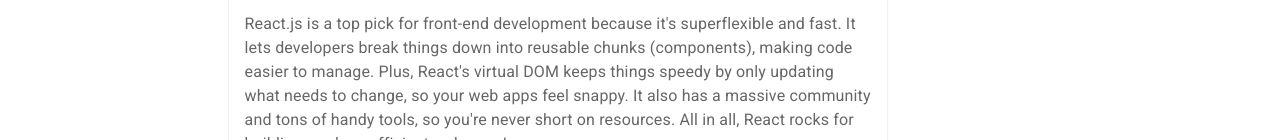
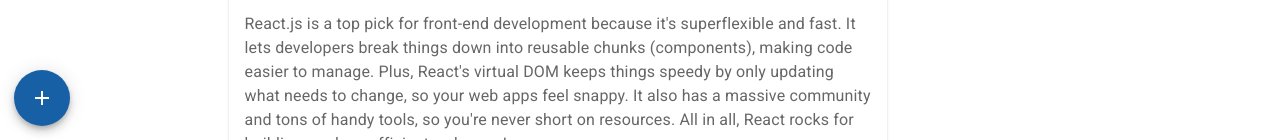
Before and after one commit to saji2000/social-network, a React (Create React App) app: page / in a window 1280 px wide. Shown: the part 660-800 px from the top of the page. Built offline with nearby package versions, Linux system fonts and the light colour scheme.

Commit message:
Added a modal,thank God

```diff
--- a/src/App.js
+++ b/src/App.js
@@ -3,6 +3,7 @@ import Navbar from "./components/Navbar";
 import Feed from "./components/Feed";
 import Sidebar from "./components/Sidebar";
 import Rightbar from "./components/Rightbar";
+import Add from "./components/Add";
 import { Box, Stack } from "@mui/material";
 
 function App() {
@@ -14,6 +15,7 @@ function App() {
         <Feed />
         <Rightbar />
       </Stack>
+      <Add />
     </Box>
   );
 }
--- /dev/null
+++ b/src/components/Add.jsx
@@ -0,0 +1,34 @@
+import React from "react";
+import { useState } from "react";
+import { Tooltip, Fab, Modal, Box, Typography } from "@mui/material/";
+import AddIcon from "@mui/icons-material/Add";
+const Add = () => {
+  const [open, setOpen] = useState(false);
+  return (
+    <div>
+      <Tooltip
+        onClick={(e) => setOpen(true)}
+        title="Add"
+        sx={{
+          position: "fixed",
+          bottom: "1em",
+          left: { xs: "calc(50% - 25px)", md: "1em" },
+        }}
+      >
+        <Fab color="primary" aria-label="add">
+          <AddIcon />
+        </Fab>
+      </Tooltip>
+      <Modal
+        open={open}
+        onClose={(e) => setOpen(false)}
+        aria-labelledby="modal-modal-title"
+        aria-describedby="modal-modal-description"
+      >
+        <Box>Hello</Box>
+      </Modal>
+    </div>
+  );
+};
+
+export default Add;
--- a/src/components/Post.jsx
+++ b/src/components/Post.jsx
@@ -18,7 +18,7 @@ const Post = ({ children, title, date, src, avatar }) => {
   });
   return (
     <div>
-      <Card mb="0.5em">
+      <Card>
         <CardHeader
           avatar={styledAvatar}
           action={
```
